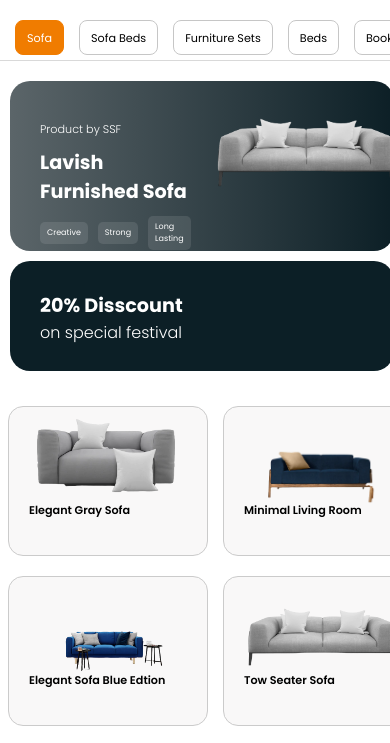
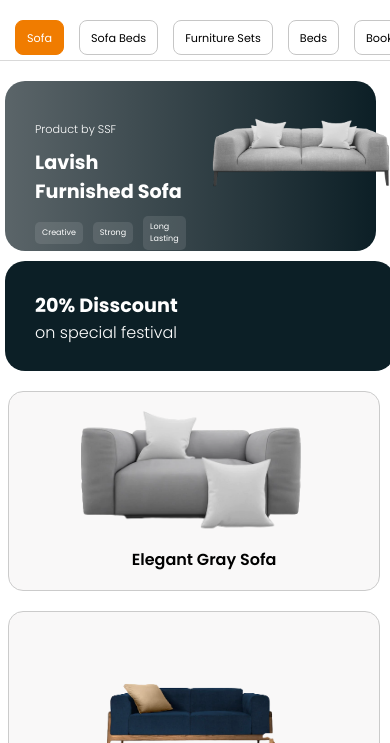
Before and after one commit to yashnayi234/ShivShaktiFurniture, a plain HTML site: page products.html in a window 390 px wide. Shown: the part 85-828 px from the top of the page. Drawn offline with Linux system fonts and the light colour scheme.

Commit message:
grid change

```diff
--- a/assets/css/product.css
+++ b/assets/css/product.css
@@ -913,8 +913,7 @@ body::-webkit-scrollbar-thumb {
     .content-catalog{
         margin: 0;
         padding: 0;
-        /* min-width: 769px;
-        max-width: 1079px; */
+        max-width: 467px;
     }
     .card-view{
         display: block;
@@ -922,9 +921,9 @@ body::-webkit-scrollbar-thumb {
         justify-content: center;
     }
     .decorated-card{
-        margin: 20px 30px 0px 10px;
+        margin: 20px 10px 0px 5px;
         height: 170px;
-        width: 98.5%;
+        width: 95%;
         display: flex;
         justify-content: space-around;
         background-image: linear-gradient(to left,#0C1F26, #5B6569);
@@ -966,10 +965,10 @@ body::-webkit-scrollbar-thumb {
         transition: all .5s ease-in-out;
     }
     .square-card{
-        margin: 10px 10px 0 10px;
+        margin: 10px 10px 0 5px;
         padding: 30px;
         height: 110px;
-        width: 98.5%;
+        width: 100%;
         background: #0C1F26;
         border-radius: 20px;
         transition: all .5s ease;
@@ -986,8 +985,8 @@ body::-webkit-scrollbar-thumb {
     }
     .product-grid{
         margin: 15px 10px 50px 8px;
-        display: grid;
-        grid-template-columns: auto auto;
+        display: block;
+        grid-template-columns: auto;
         column-gap: 15px;
         align-items: flex-start;
         justify-content: start;
@@ -995,15 +994,15 @@ body::-webkit-scrollbar-thumb {
     .product-card{
         /* margin-left: 40%; */
         margin-top: 20px;
-        width: 200px;
-        height: 150px;
+        width: 100%;
+        height: 200px;
         background-color: #f9f8f8;
         border: 1px solid #cbcbcb;
         border-radius: 15px;
         cursor: pointer;
     }
     .respo-img{
-        height: 100px;
+        height: 160px;
         width: auto;
         display: block;
         margin-left: auto;
@@ -1017,8 +1016,9 @@ body::-webkit-scrollbar-thumb {
     }
     .product-text{
         margin: -5px 0 20px 20px;
-        font-size: 0.7rem;
+        font-size: 1rem;
         font-weight: 600;
+        text-align: center;
         text-transform: capitalize;
     }
 }
```
